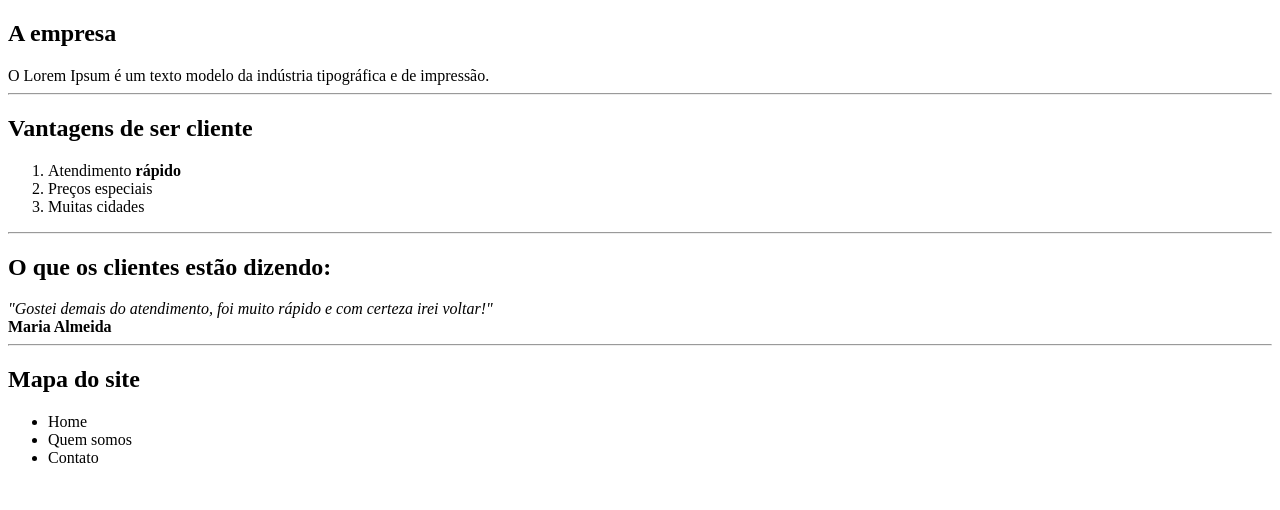
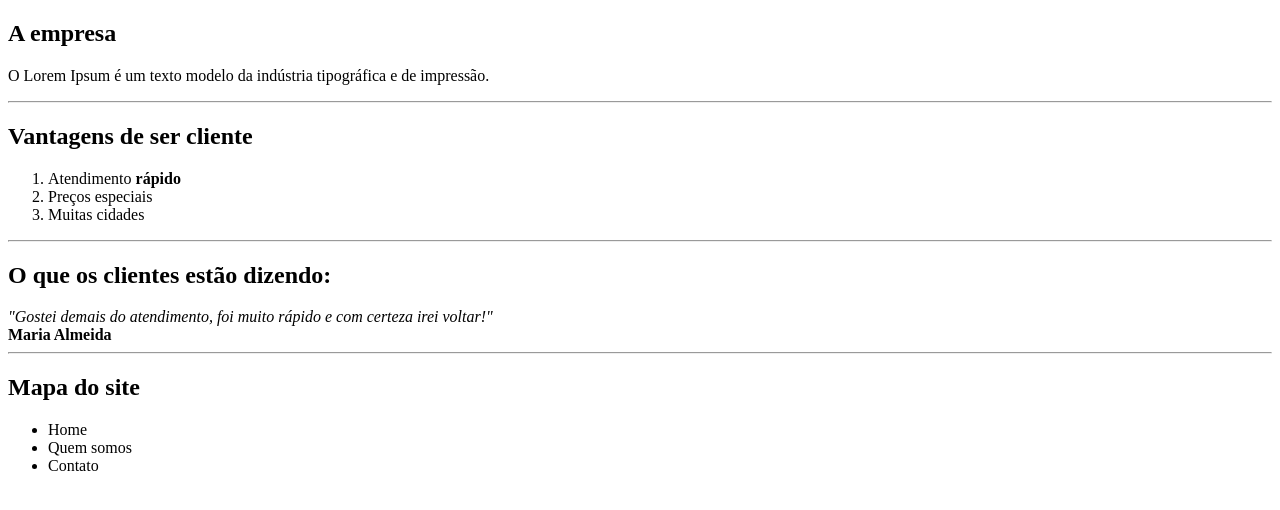
Before and after one commit to soares2107/Projetos-iniciais-HTML, a plain HTML site: page primeiroProjeto.html in a window 1280 px wide. Drawn offline with Linux system fonts and the light colour scheme.

Commit message:
primeiroProjeto.html

```diff
--- a/primeiroProjeto.html
+++ b/primeiroProjeto.html
@@ -8,7 +8,11 @@
 
     <body>
         <h2>A empresa</h2>
+
+        <p>
         O Lorem Ipsum é um texto modelo da indústria tipográfica e de impressão.
+         </p>
+
         <hr>
 
        <h2>Vantagens de ser cliente</h2>
@@ -21,7 +25,7 @@
        <hr>
 
        <h2>O que os clientes estão dizendo: </h2>
-       <i>"Gostei demais do atendimento, foi muito rápido e com certeza irei voltar!"</i> <br>
+       <em>"Gostei demais do atendimento, foi muito rápido e com certeza irei voltar!"</em> <br>
        <strong>Maria Almeida</strong>
        <hr>
 
```
